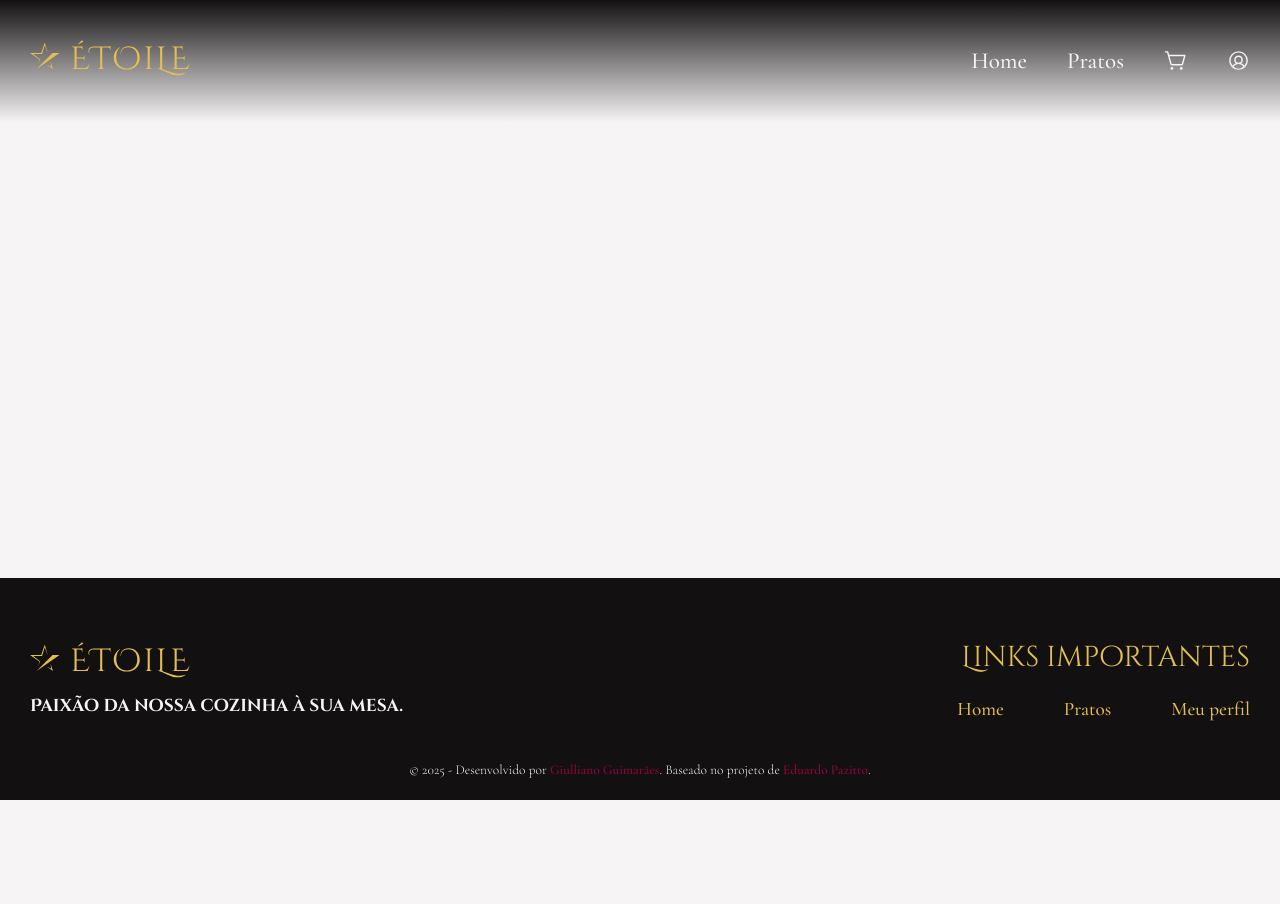
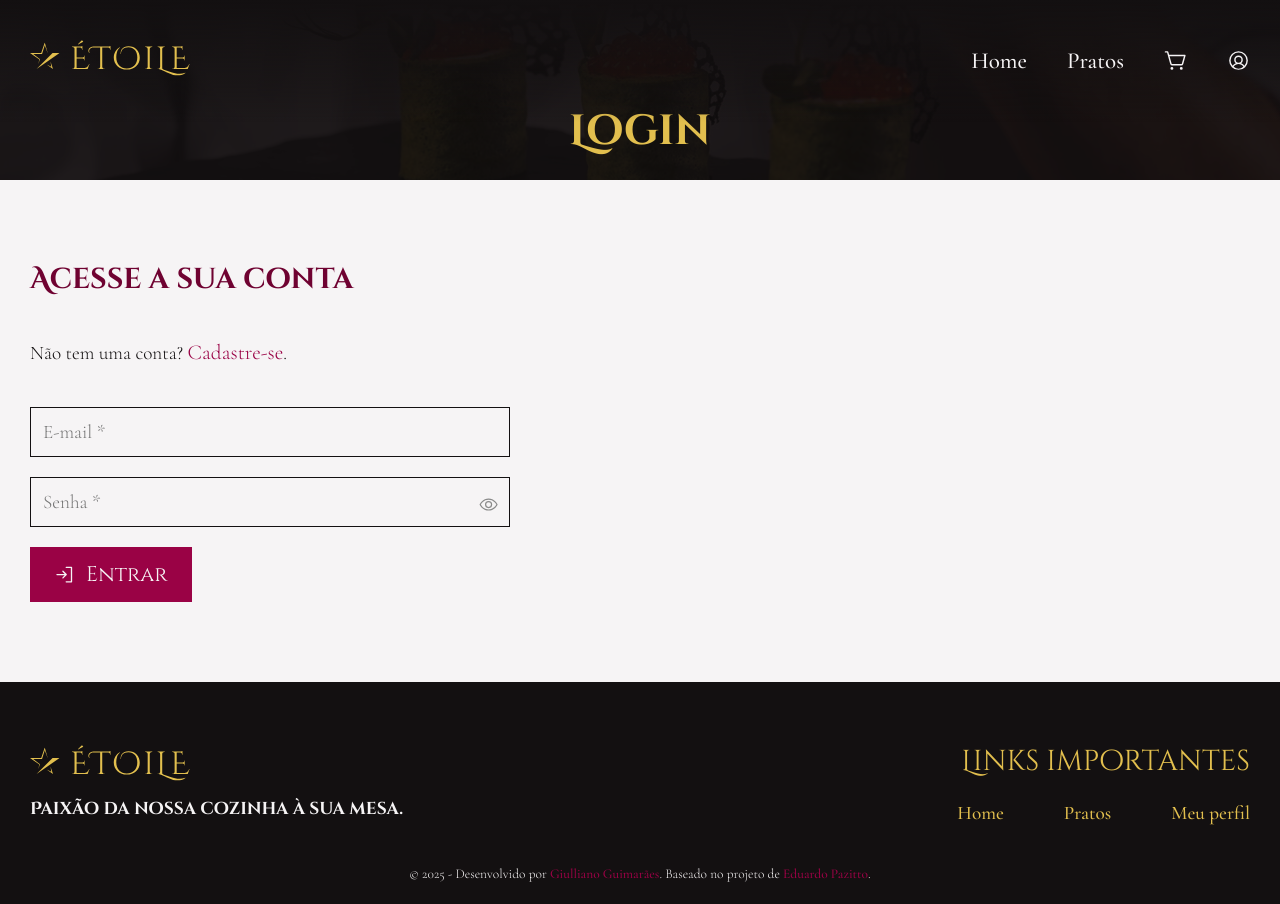
Before and after one commit to giullianoth/Etoile-React, a React (Vite) app: page /autenticacao in a window 1280 px wide. Before the commit the page ends 800 px from the top, so only its background shows below. Built offline with nearby package versions, Linux system fonts and the light colour scheme.

Commit message:
refatoração 2: página de autenticação

```diff
--- a/src/App.css
+++ b/src/App.css
@@ -60,6 +60,7 @@
   padding: 0;
   background: none !important;
   border: none !important;
+  color: var(--color-murrey);
 }
 
 .app-loading {
--- a/src/App.tsx
+++ b/src/App.tsx
@@ -4,6 +4,7 @@ import Modal from "react-modal"
 import Home from "./pages/Home"
 import Header from "./components/Header"
 import Footer from "./components/Footer"
+import Auth from "./pages/Auth"
 
 Modal.setAppElement("#root")
 
@@ -15,6 +16,7 @@ function App() {
       <main>
         <Routes>
           <Route path="/" element={<Home />} />
+          <Route path="/autenticacao" element={<Auth />} />
         </Routes>
       </main>
 
--- /dev/null
+++ b/src/PageHeading/PageHeading.module.css
@@ -0,0 +1,57 @@
+.heading {
+    width: 100%;
+    position: relative;
+    height: 180px;
+    background-color: var(--color-night);
+}
+
+.heading::before {
+    content: "";
+    position: absolute;
+    top: 0;
+    left: 0;
+    width: 100%;
+    height: 100%;
+    z-index: 0;
+    opacity: 0.3;
+    mix-blend-mode: soft-light;
+    background-image: url("/images/mobile-title-image.jpg");
+    background-repeat: no-repeat;
+    background-size: cover;
+    background-position: center;
+}
+
+.heading__container {
+    position: relative;
+    z-index: 2;
+    display: flex;
+    justify-content: center;
+    align-items: flex-end;
+    padding-bottom: 20px;
+    height: 100%;
+}
+
+.heading__title h2 {
+    font-size: 1.8em;
+    color: var(--color-old-gold);
+}
+
+@media screen and (min-width: 576px) {
+    .heading::before {
+        background-image: url("/images/tablet-title-image.jpg");
+    }
+
+    .heading__title h2 {
+        font-size: 2em;
+    }
+}
+
+@media screen and (min-width: 992px) {
+    .heading::before {
+        background-image: url("/images/desktop-title-image.jpg");
+    }
+
+    .heading__title h2 {
+        font-size: 2.2em;
+    }
+}
--- /dev/null
+++ b/src/PageHeading/index.tsx
@@ -0,0 +1,20 @@
+import Container from "../components/Container"
+import styles from "./PageHeading.module.css"
+
+type Props = {
+    title: string
+}
+
+const PageHeading = ({ title }: Props) => {
+    return (
+        <section className={styles.heading}>
+            <Container className={styles.heading__container}>
+                <header className={styles.heading__title}>
+                    <h2>{title}</h2>
+                </header>
+            </Container>
+        </section>
+    )
+}
+
+export default PageHeading
--- /dev/null
+++ b/src/components/Form/Password/Password.module.css
@@ -0,0 +1,18 @@
+.password {
+    display: inline-block;
+    position: relative;
+}
+
+.password input {
+    padding-right: 42px;
+    width: 100%;
+}
+
+.password__icon {
+    position: absolute;
+    top: 50%;
+    right: 12px;
+    transform: translateY(-50%);
+    color: var(--color-battleship-gray);
+    cursor: pointer;
+}
--- /dev/null
+++ b/src/components/Form/Password/index.tsx
@@ -0,0 +1,31 @@
+import { useRef, useState, type ComponentProps } from "react"
+import styles from "./Password.module.css"
+import { PiEye, PiEyeSlash } from "react-icons/pi"
+
+const Password = (props: ComponentProps<"input">) => {
+    const [inputType, setInputType] = useState<"text" | "password">("password")
+    const inputRef = useRef<HTMLInputElement | null>(null)
+
+    const handleChangeInputType = () => {
+        setInputType(
+            inputType === "password" ? "text" : "password"
+        )
+
+        inputRef?.current?.focus()
+    }
+
+    return (
+        <span className={styles.password}>
+            <input ref={inputRef} type={inputType} {...props} />
+
+            <span
+                className={styles.password__icon}
+                onClick={handleChangeInputType}>
+                {inputType === "password" && <PiEye />}
+                {inputType === "text" && <PiEyeSlash />}
+            </span>
+        </span>
+    )
+}
+
+export default Password
--- /dev/null
+++ b/src/components/Pages/Auth/Auth.module.css
@@ -0,0 +1,40 @@
+.auth {
+    width: 100%;
+}
+
+.auth__redirect {
+    margin-bottom: 40px;
+    text-align: center;
+}
+
+.auth__redirect button {
+    font-family: var(--font-cormorant-garamond);
+    vertical-align: baseline;
+}
+
+.auth__form {
+    max-width: 480px;
+    margin-inline: auto;
+    display: flex;
+    justify-content: center;
+    flex-direction: column;
+    row-gap: 20px;
+}
+
+.auth__form button {
+    align-self: center;
+}
+
+@media screen and (min-width: 992px) {
+    .auth__redirect {
+        text-align: left;
+    }
+
+    .auth__form {
+        margin: 0;
+    }
+
+    .auth__form button {
+        align-self: flex-start;
+    }
+}
--- /dev/null
+++ b/src/components/Pages/Auth/index.tsx
@@ -0,0 +1,98 @@
+import { useEffect, useState, type Dispatch, type SetStateAction } from "react"
+import styles from "./Auth.module.css"
+import Container from "../../Container"
+import SectionHeading from "../../SectionHeading"
+import Password from "../../Form/Password"
+import { PiSignIn } from "react-icons/pi"
+
+type Props = {
+    setTitle: Dispatch<SetStateAction<string>>
+}
+
+const Auth = ({ setTitle }: Props) => {
+    const [formType, setFormType] = useState<"login" | "register">("login")
+
+    useEffect(() => {
+        if (formType === "login") {
+            setTitle("Login")
+        }
+
+        if (formType === "register") {
+            setTitle("Cadastro")
+        }
+    }, [formType])
+
+    return (
+        <section className={styles.auth}>
+            <Container>
+                <SectionHeading
+                    title={formType === "login" ? "Acesse a sua conta" : "Cadastre-se"} />
+
+                <p className={styles.auth__redirect}>
+                    {formType === "login" && "Não tem uma conta? "}
+                    {formType === "register" && "Já possui uma conta? "}
+
+                    <button
+                        className="button clear"
+                        onClick={() => setFormType(formType === "login" ? "register" : "login")}>
+                        {formType === "login" && "Cadastre-se"}
+                        {formType === "register" && "Faça login"}
+                    </button>.
+                </p>
+
+                <form className={styles.auth__form}>
+                    {formType === "login" &&
+                        <>
+                            <input
+                                required
+                                type="email"
+                                name="email"
+                                placeholder="E-mail *" />
+
+                            <Password
+                                required
+                                name="password"
+                                placeholder="Senha *" />
+                        </>}
+
+                    {formType === "register" &&
+                        <>
+                            <input
+                                required
+                                type="text"
+                                name="fullname"
+                                placeholder="Nome completo *" />
+
+                            <input
+                                required
+                                type="email"
+                                name="email"
+                                placeholder="E-mail *" />
+
+                            <Password
+                                required
+                                name="password"
+                                placeholder="Senha *" />
+
+                            <Password
+                                required
+                                name="confirmPassword"
+                                placeholder="Confirmar senha *" />
+                        </>}
+
+                    <button type="submit" className="button primary">
+                        {formType === "login" &&
+                            <>
+                                <PiSignIn />
+                                Entrar
+                            </>}
+
+                            {formType === "register" && "Cadastrar"}
+                    </button>
+                </form>
+            </Container>
+        </section>
+    )
+}
+
+export default Auth
--- /dev/null
+++ b/src/components/SectionHeading/SectionHeading.module.css
@@ -0,0 +1,10 @@
+.heading {
+    text-align: center;
+    margin-bottom: 40px;
+}
+
+@media screen and (min-width: 992px) {
+    .heading {
+        text-align: left;
+    }
+}
--- /dev/null
+++ b/src/components/SectionHeading/index.tsx
@@ -0,0 +1,15 @@
+import styles from "./SectionHeading.module.css"
+
+type Props = {
+    title: string
+}
+
+const SectionHeading = ({ title }: Props) => {
+    return (
+        <header className={styles.heading}>
+            <h2>{title}</h2>
+        </header>
+    )
+}
+
+export default SectionHeading
--- /dev/null
+++ b/src/pages/Auth/index.tsx
@@ -0,0 +1,16 @@
+import { useState } from "react"
+import AuthComponent from "../../components/Pages/Auth"
+import PageHeading from "../../PageHeading"
+
+const Auth = () => {
+    const [title, setTitle] = useState<string>("")
+
+    return (
+        <>
+            <PageHeading title={title} />
+            <AuthComponent setTitle={setTitle} />
+        </>
+    )
+}
+
+export default Auth
```
